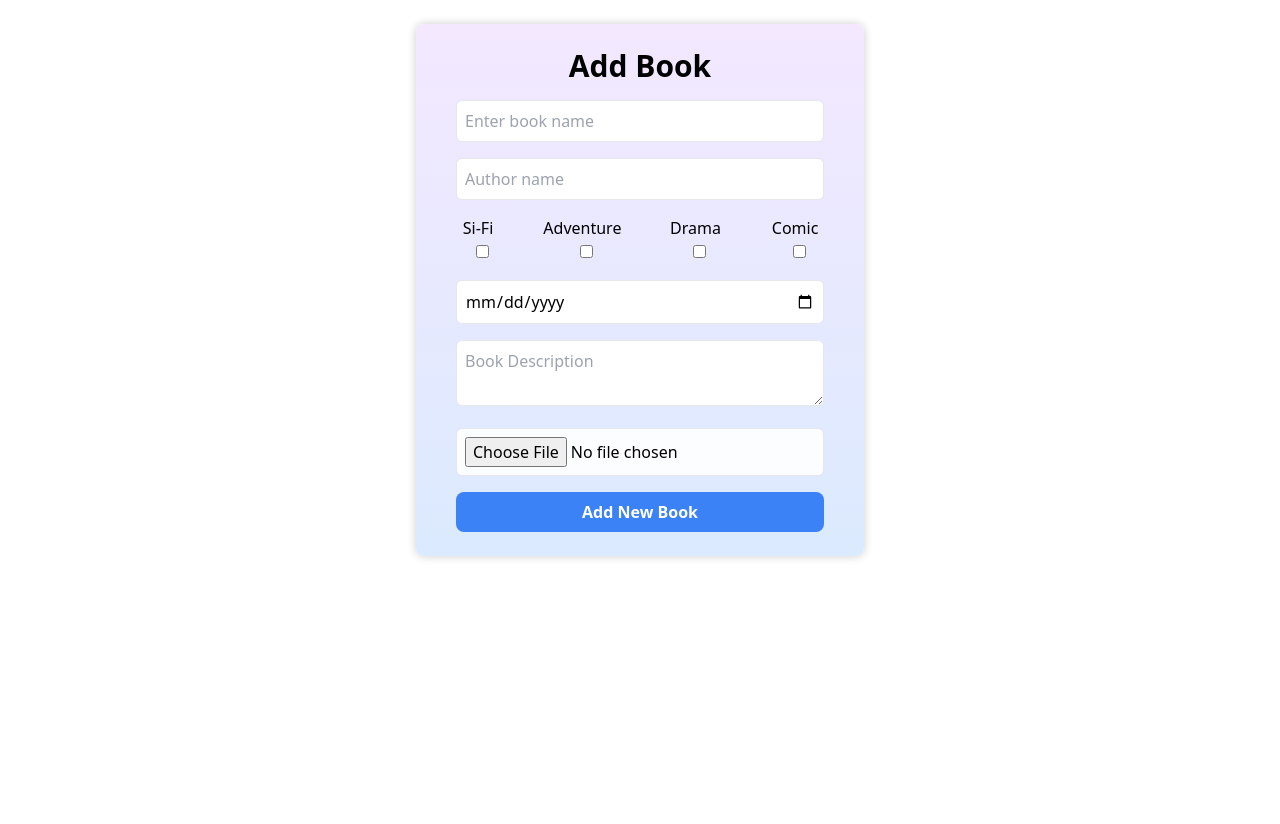
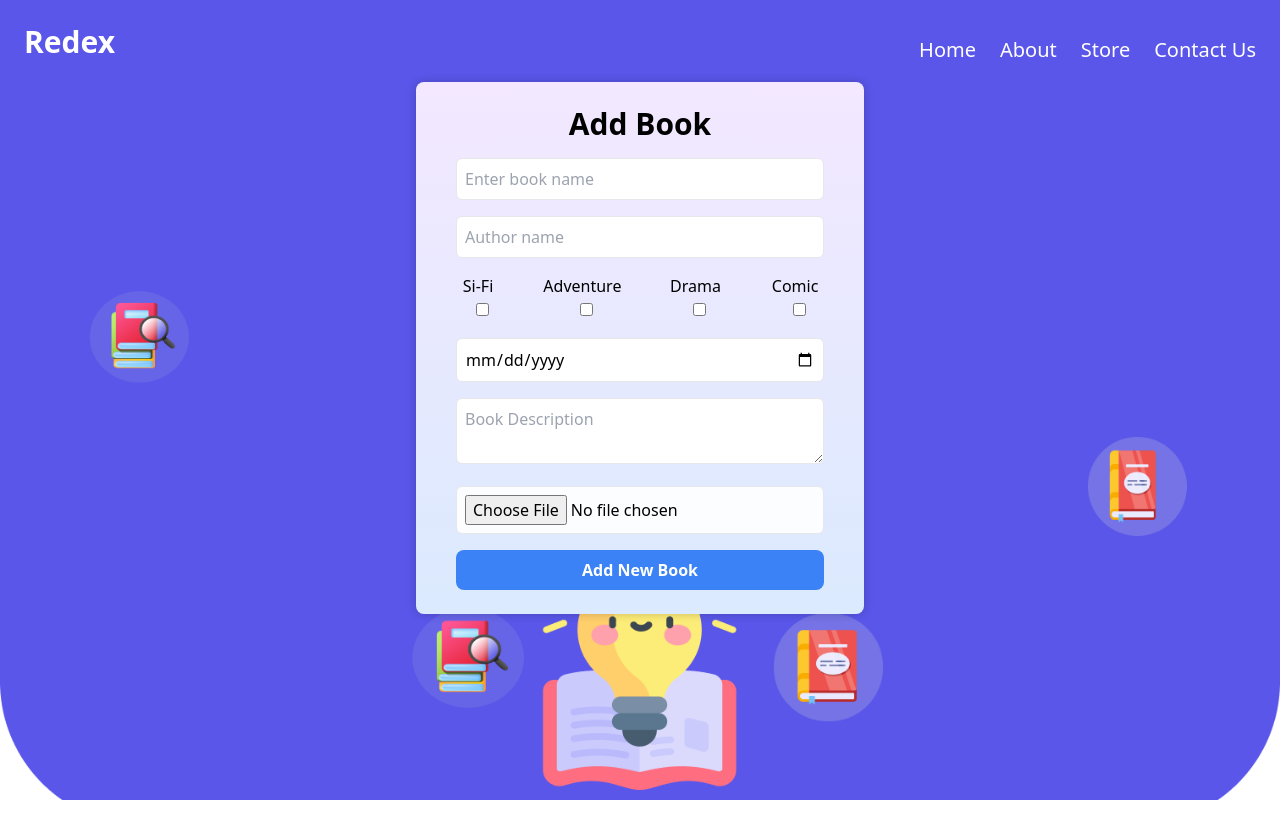
Before and after one commit to SUDHAPANTHA/frontend, a React (Vite) app: page /add-book in a window 1280 px wide. After the commit the page ends 800 px from the top, so only its background shows below. Built offline with nearby package versions, Linux system fonts and the light colour scheme.

Commit message:
add book

```diff
--- a/src/AdminPages/AdminNavBar.jsx
+++ b/src/AdminPages/AdminNavBar.jsx
@@ -33,6 +33,15 @@ function AdminNavBar() {
               Display All Book
             </span>
           </Link>
+          <Link
+            to="/add-book"
+            className="bg-white rounded-xl font-bold flex p-4"
+          >
+            <FaBook size={20} />{" "}
+            <span className="ml-3 font-semibold hover:underline hover:decoration-3">
+              Add Book
+            </span>
+          </Link>
         </ul>
       </nav>
     </>
--- a/src/components/NavBar.jsx
+++ b/src/components/NavBar.jsx
@@ -22,12 +22,6 @@ function NavBar() {
         <a href="/" className="text-white font-medium my-3 text-xl">
           Contact Us
         </a>
-        <button
-          onClick={() => navigate("/add-book")}
-          className="bg-white text-blue-600 px-4 py-2 rounded-md font-medium hover:bg-blue-500 hover:text-white"
-        >
-          Add Book
-        </button>
       </div>
     </div>
   );
--- a/src/pages/AboutPage.jsx
+++ b/src/pages/AboutPage.jsx
@@ -3,7 +3,7 @@ import backgroundImage from "../assets/img/book-removebg-preview.png";
 
 const AboutPage = () => {
   return (
-    <section className="h-screen bg-gradient-to-b from-white to-pink-300 py-16 px-8 rounded-b-3xl rounded-t-3xl">
+    <section className="bg-gradient-to-b from-white to-pink-300 py-16 px-8 rounded-b-3xl rounded-t-3xl">
       <div className="max-w-7xl mx-auto">
         <div className="mb-12">
           <h2 className="text-5xl font-bold text-gray-800 mb-4">About</h2>
--- a/src/pages/AddBook.jsx
+++ b/src/pages/AddBook.jsx
@@ -1,17 +1,18 @@
 import React, { useState } from "react";
 import { toast } from "react-toastify";
+import backgroundImage from "../assets/img/bg.png";
+import NavBar from "../components/NavBar";
 
 function AddBook() {
   const [bookData, setBookData] = useState({
     bookname: "",
     author: "",
-    genre: [], // Correct spelling of genre
+    genre: [],
     description: "",
     publishdate: "",
     image: null,
   });
 
-  // Function to handle form change
   function handleFormChange(e) {
     const { name, value, type, files, checked } = e.target;
 
@@ -24,7 +25,6 @@ function AddBook() {
           : prev.genre.filter((gen) => gen !== value);
         return { ...prev, genre: updatedGenre };
       } else if (name === "publishdate") {
-        // Ensure the date is in YYYY-MM-DD format
         const formattedDate = new Date(value).toISOString().split("T")[0];
         return { ...prev, publishdate: formattedDate };
       } else {
@@ -33,10 +33,8 @@ function AddBook() {
     });
   }
 
-  // Function to handle form submit or to add a book
   async function addBook(e) {
     e.preventDefault();
-
     const formData = new FormData();
     formData.append("image", bookData.image);
     formData.append("bookname", bookData.bookname);
@@ -44,7 +42,6 @@ function AddBook() {
     formData.append("description", bookData.description);
     formData.append("publishdate", bookData.publishdate);
 
-    // Ensure genre is appended correctly
     bookData.genre.forEach((gen) => formData.append("genre", gen));
 
     try {
@@ -67,10 +64,16 @@ function AddBook() {
 
   return (
     <>
-      <div className="min-h-screen gap-4">
+      <div
+        className="flex justify-center items-center h-screen bg-cover bg-center bg-no-repeat"
+        style={{
+          backgroundImage: `url(${backgroundImage})`,
+        }}
+      >
+        <NavBar />
         <form
           encType="multipart/form-data"
-          className="bg-gradient-to-t from-blue-100 to-purple-100 min-w-96 max-w-md h-full my-6 px-10 py-6 rounded-lg mx-auto"
+          className="bg-gradient-to-t from-blue-100 to-purple-100 min-w-96 max-w-md  my-6 px-10 py-6 rounded-lg mx-auto mb-32"
           style={{ boxShadow: "0 0 10px 0 rgba(0, 0, 0, 0.2)" }}
           onSubmit={addBook}
         >
```
